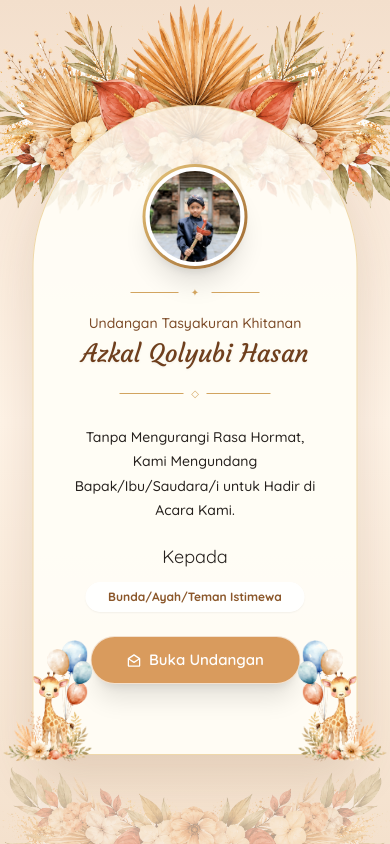
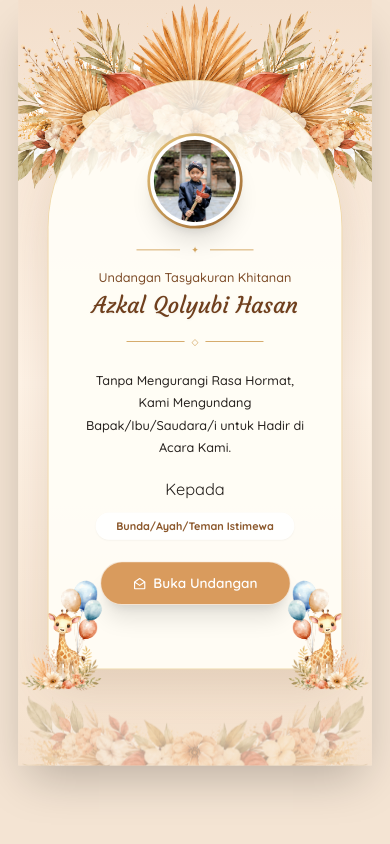
Before and after one commit to irawanardian/khitan-azkal, a React (Vite) app: page / in a window 390 px wide. Built offline with nearby package versions, Linux system fonts and the light colour scheme.

Commit message:
fix: responsive opening canvas on mobile

```diff
--- a/src/App.jsx
+++ b/src/App.jsx
@@ -60,9 +60,14 @@ const SectionBottomDecor = ({ className = "" }) => {
 const SectionCanvas = ({ children, className = "" }) => {
   return (
     <section
-      className={`relative w-full h-[100dvh] flex justify-center overflow-hidden bg-[#f4e4d3] p-0 ${className}`}
+      className={`relative w-full h-[var(--app-h,100dvh)] flex justify-center overflow-hidden bg-[#f4e4d3] p-0 ${className}`}
     >
-      <div className="relative w-full max-w-[430px] h-[100dvh] bg-gradient-to-b from-[#f3dfcc] via-[#fff8ef] to-[#f4e1cd] overflow-hidden shadow-2xl">
+      <div
+        className="relative w-[430px] h-[844px] bg-gradient-to-b from-[#f3dfcc] via-[#fff8ef] to-[#f4e1cd] overflow-hidden shadow-2xl origin-top"
+        style={{
+          transform: "scale(var(--invite-scale, 1))",
+        }}
+      >
         <img
           src="/images/asset_top_botanical_header_transparent.png"
           alt=""
@@ -305,9 +310,32 @@ useEffect(() => {
   const to = params.get("to");
   if (to) setGuestName(to);
 
+  const setRealViewport = () => {
+    const realHeight = window.visualViewport?.height || window.innerHeight;
+    const realWidth = window.visualViewport?.width || window.innerWidth;
+
+    // Base desain kita kira-kira 430 x 844
+    // Dikurangi sedikit supaya aman dari toolbar iPhone/Safari.
+    const scaleByHeight = realHeight / 844;
+    const scaleByWidth = realWidth / 430;
+    const scale = Math.min(1, scaleByHeight, scaleByWidth);
+
+    document.documentElement.style.setProperty("--app-h", `${realHeight}px`);
+    document.documentElement.style.setProperty("--invite-scale", `${scale}`);
+  };
+
+  setRealViewport();
+
+  window.addEventListener("resize", setRealViewport);
+  window.visualViewport?.addEventListener("resize", setRealViewport);
+  window.visualViewport?.addEventListener("scroll", setRealViewport);
+
   document.body.style.overflow = "hidden";
 
   return () => {
+    window.removeEventListener("resize", setRealViewport);
+    window.visualViewport?.removeEventListener("resize", setRealViewport);
+    window.visualViewport?.removeEventListener("scroll", setRealViewport);
     document.body.style.overflow = "auto";
   };
 }, []);
@@ -478,16 +506,16 @@ const toggleMusic = () => {
 {activeSection === "hero" && (
   <motion.div key="hero" {...sectionSwitch}>
     <section
-      id="hero"
-      className="relative w-full h-[100dvh] flex justify-center overflow-hidden bg-[#f4e4d3] p-0"
-    >
+  id="hero"
+  className="relative w-full h-[var(--app-h,100dvh)] flex justify-center overflow-hidden bg-[#f4e4d3] p-0"
+>
       {/* CANVAS UNDANGAN */}
-      <motion.div
-        initial={{ opacity: 0, scale: 0.96 }}
-        animate={{ opacity: 1, scale: 1 }}
-        transition={{ duration: 0.7, type: "spring", bounce: 0.18 }}
-        className="relative w-full max-w-[430px] h-[100dvh] bg-[#f4e4d3] overflow-hidden shadow-2xl"
-      >
+<div
+  className="relative w-[430px] h-[844px] bg-[#f4e4d3] overflow-hidden shadow-2xl origin-top"
+  style={{
+    transform: "scale(var(--invite-scale, 1))",
+  }}
+>
         {/* Background */}
         <div className="absolute inset-0 bg-gradient-to-b from-[#f3dfcc] via-[#fff4e8] to-[#f4e1cd]" />
 
@@ -499,7 +527,7 @@ const toggleMusic = () => {
         />
 
         {/* Panel putih arch */}
-        <div className="absolute left-1/2 top-[105px] -translate-x-1/2 w-[325px] h-[650px] bg-[#fffdf6]/95 rounded-t-[180px] rounded-b-[24px] z-20 shadow-[0_20px_50px_rgba(117,76,38,0.16)] border border-[#e8c98b]/70 overflow-hidden">
+        <div className="absolute left-1/2 top-[88px] -translate-x-1/2 w-[325px] h-[650px] bg-[#fffdf6]/95 rounded-t-[180px] rounded-b-[24px] z-20 shadow-[0_20px_50px_rgba(117,76,38,0.16)] border border-[#e8c98b]/70 overflow-hidden">
           {/* Hiasan lembut dalam panel */}
           <img
             src="/images/asset_top_botanical_header_transparent.png"
@@ -611,7 +639,7 @@ const toggleMusic = () => {
 <div className="absolute bottom-[58px] left-1/2 -translate-x-1/2 w-[300px] h-[90px] bg-[#d99b5d]/18 blur-3xl rounded-full z-10 pointer-events-none" />
 
         <HeroBottomDecor />
-      </motion.div>
+      </div>
     </section>
   </motion.div>
 )}
```
